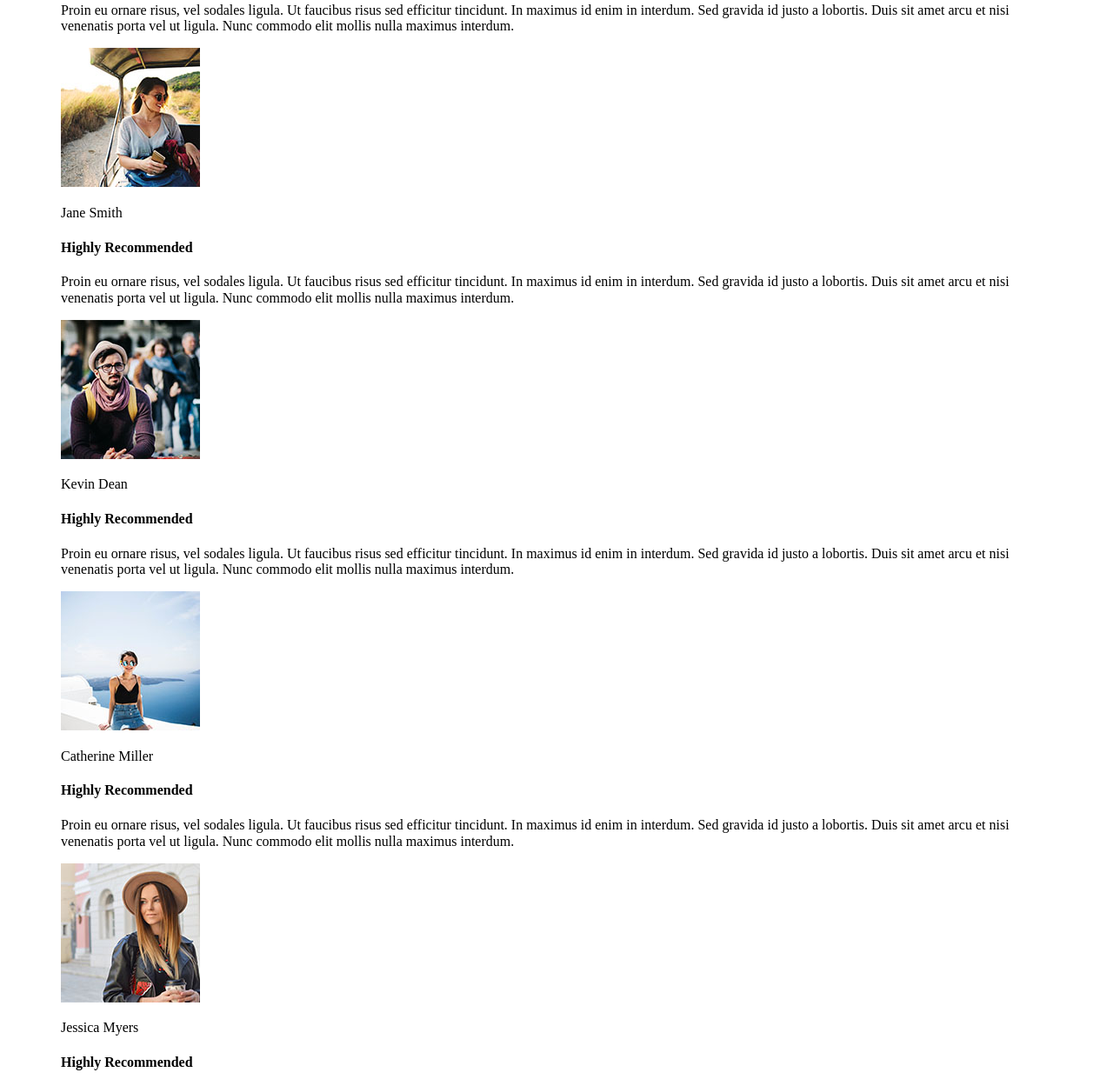
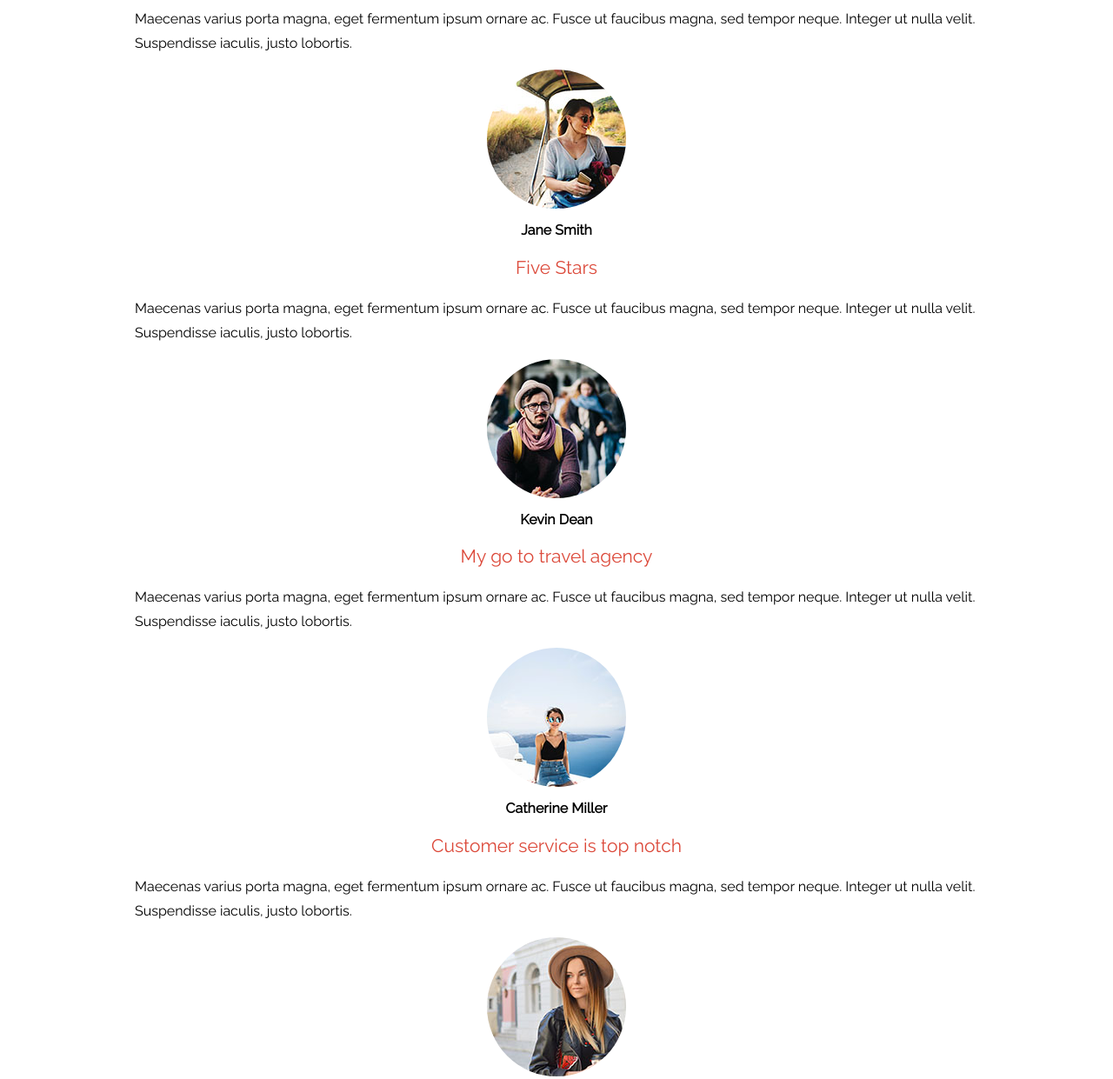
Before and after one commit to cmcoke/trafalgar-travel, a website built with webpack: page app/about.html in a window 1280 px wide. Shown: the part 1971-3212 px from the top of the page at 87% size. Built offline with nearby package versions, Linux system fonts and the light colour scheme; what fizzy-ui-utils would draw is missing.

Commit message:
Completed testimonials section

```diff
--- a/app/about.html
+++ b/app/about.html
@@ -147,55 +147,49 @@
     <section class="page-section">
       <h1 class="headline">What Our Clients Say About Us</h1>
 
-      <div class="carousel">
+      <div class="carousel" data-flickity='{ "cellAlign": "left", "contain": true, "wrapAround": true}'>
 
         <div class="carousel-cell">
-          <h4>Highly Recommended</h4>
-          <p>Proin eu ornare risus, vel sodales ligula. Ut faucibus risus sed efficitur tincidunt. In maximus id enim in interdum. Sed gravida id justo a lobortis. Duis sit amet arcu et nisi venenatis porta vel ut ligula. Nunc commodo elit mollis nulla maximus
-            interdum. </p>
-          <img src="assets/images/customer-1.jpg" alt="">
-          <p>Jane Smith</p>
+          <h3 class="testimonial__heading">Highly Recommended</h3>
+          <p class="testimonial__text">Maecenas varius porta magna, eget fermentum ipsum ornare ac. Fusce ut faucibus magna, sed tempor neque. Integer ut nulla velit. Suspendisse iaculis, justo lobortis.</p>
+          <img src="assets/images/customer-1.jpg" alt="" class="testimonial__user">
+          <p class="testimonial__name">Jane Smith</p>
         </div>
 
         <div class="carousel-cell">
-          <h4>Highly Recommended</h4>
-          <p>Proin eu ornare risus, vel sodales ligula. Ut faucibus risus sed efficitur tincidunt. In maximus id enim in interdum. Sed gravida id justo a lobortis. Duis sit amet arcu et nisi venenatis porta vel ut ligula. Nunc commodo elit mollis nulla maximus
-            interdum. </p>
-          <img src="assets/images/customer-2.jpg" alt="">
-          <p>Kevin Dean</p>
+          <h3 class="testimonial__heading">Five Stars</h3>
+          <p class="testimonial__text">Maecenas varius porta magna, eget fermentum ipsum ornare ac. Fusce ut faucibus magna, sed tempor neque. Integer ut nulla velit. Suspendisse iaculis, justo lobortis.</p>
+          <img src="assets/images/customer-2.jpg" alt="" class="testimonial__user">
+          <p class="testimonial__name">Kevin Dean</p>
         </div>
 
         <div class="carousel-cell">
-          <h4>Highly Recommended</h4>
-          <p>Proin eu ornare risus, vel sodales ligula. Ut faucibus risus sed efficitur tincidunt. In maximus id enim in interdum. Sed gravida id justo a lobortis. Duis sit amet arcu et nisi venenatis porta vel ut ligula. Nunc commodo elit mollis nulla maximus
-            interdum. </p>
-          <img src="assets/images/customer-3.jpg" alt="">
-          <p>Catherine Miller</p>
+          <h3 class="testimonial__heading">My go to travel agency</h3>
+          <p class="testimonial__text">Maecenas varius porta magna, eget fermentum ipsum ornare ac. Fusce ut faucibus magna, sed tempor neque. Integer ut nulla velit. Suspendisse iaculis, justo lobortis.</p>
+          <img src="assets/images/customer-3.jpg" alt="" class="testimonial__user">
+          <p class="testimonial__name">Catherine Miller</p>
         </div>
 
         <div class="carousel-cell">
-          <h4>Highly Recommended</h4>
-          <p>Proin eu ornare risus, vel sodales ligula. Ut faucibus risus sed efficitur tincidunt. In maximus id enim in interdum. Sed gravida id justo a lobortis. Duis sit amet arcu et nisi venenatis porta vel ut ligula. Nunc commodo elit mollis nulla maximus
-            interdum. </p>
-          <img src="assets/images/customer-4.jpg" alt="">
-          <p>Jessica Myers</p>
+          <h3 class="testimonial__heading">Customer service is top notch</h3>
+          <p class="testimonial__text">Maecenas varius porta magna, eget fermentum ipsum ornare ac. Fusce ut faucibus magna, sed tempor neque. Integer ut nulla velit. Suspendisse iaculis, justo lobortis.</p>
+          <img src="assets/images/customer-4.jpg" alt="" class="testimonial__user">
+          <p class="testimonial__name">Jessica Myers</p>
         </div>
 
 
         <div class="carousel-cell">
-          <h4>Highly Recommended</h4>
-          <p>Proin eu ornare risus, vel sodales ligula. Ut faucibus risus sed efficitur tincidunt. In maximus id enim in interdum. Sed gravida id justo a lobortis. Duis sit amet arcu et nisi venenatis porta vel ut ligula. Nunc commodo elit mollis nulla maximus
-            interdum. </p>
-          <img src="assets/images/customer-5.jpg" alt="">
-          <p>Sean Howard</p>
+          <h3 class="testimonial__heading">Simply amazing service</h3>
+          <p class="testimonial__text">Maecenas varius porta magna, eget fermentum ipsum ornare ac. Fusce ut faucibus magna, sed tempor neque. Integer ut nulla velit. Suspendisse iaculis, justo lobortis.</p>
+          <img src="assets/images/customer-5.jpg" alt="" class="testimonial__user">
+          <p class="testimonial__name">Sean Howard</p>
         </div>
 
         <div class="carousel-cell">
-          <h4>Highly Recommended</h4>
-          <p>Proin eu ornare risus, vel sodales ligula. Ut faucibus risus sed efficitur tincidunt. In maximus id enim in interdum. Sed gravida id justo a lobortis. Duis sit amet arcu et nisi venenatis porta vel ut ligula. Nunc commodo elit mollis nulla maximus
-            interdum. </p>
-          <img src="assets/images/customer-6.jpg" alt="">
-          <p>Peter Rose</p>
+          <h3 class="testimonial__heading">Great destinations</h3>
+          <p class="testimonial__text">Maecenas varius porta magna, eget fermentum ipsum ornare ac. Fusce ut faucibus magna, sed tempor neque. Integer ut nulla velit. Suspendisse iaculis, justo lobortis.</p>
+          <img src="assets/images/customer-6.jpg" alt="" class="testimonial__user">
+          <p class="testimonial__name">Peter Rose</p>
         </div>
 
       </div>
--- /dev/null
+++ b/app/assets/styles/modules/_testimonial.css
@@ -0,0 +1,30 @@
+.testimonial{
+
+    &__heading{
+      font-family: $font-Raleway;
+      font-size: 21px;
+      font-weight: 300;
+      color: $Orange;
+      text-align: center;
+    }
+
+    &__text{
+      font-family: $font-Raleway;
+      font-weight: 300;
+      line-height: 1.75;
+      max-width: 970px;
+      margin: 0 auto;
+    }
+
+    &__name{
+      font-family: $font-Raleway;
+      font-weight: bold;
+      text-align: center;
+    }
+
+    &__user{
+      border-radius: 50%;
+      display: block;
+      margin: 1rem auto;
+    }
+}
--- a/app/assets/styles/styles.css
+++ b/app/assets/styles/styles.css
@@ -22,3 +22,4 @@
 @import "modules/_carousel";
 @import "modules/_about-us";
 @import "modules/_services";
+@import "modules/_testimonial";
--- a/app/temp/styles/styles.css
+++ b/app/temp/styles/styles.css
@@ -2214,3 +2214,27 @@ http://flickity.metafizzy.co
     font-family: 'Raleway', sans-serif;
     line-height: 1.65;
   }
+.testimonial__heading{
+      font-family: 'Raleway', sans-serif;
+      font-size: 21px;
+      font-weight: 300;
+      color: #dc493a;
+      text-align: center;
+    }
+.testimonial__text{
+      font-family: 'Raleway', sans-serif;
+      font-weight: 300;
+      line-height: 1.75;
+      max-width: 970px;
+      margin: 0 auto;
+    }
+.testimonial__name{
+      font-family: 'Raleway', sans-serif;
+      font-weight: bold;
+      text-align: center;
+    }
+.testimonial__user{
+      border-radius: 50%;
+      display: block;
+      margin: 1rem auto;
+    }
```
